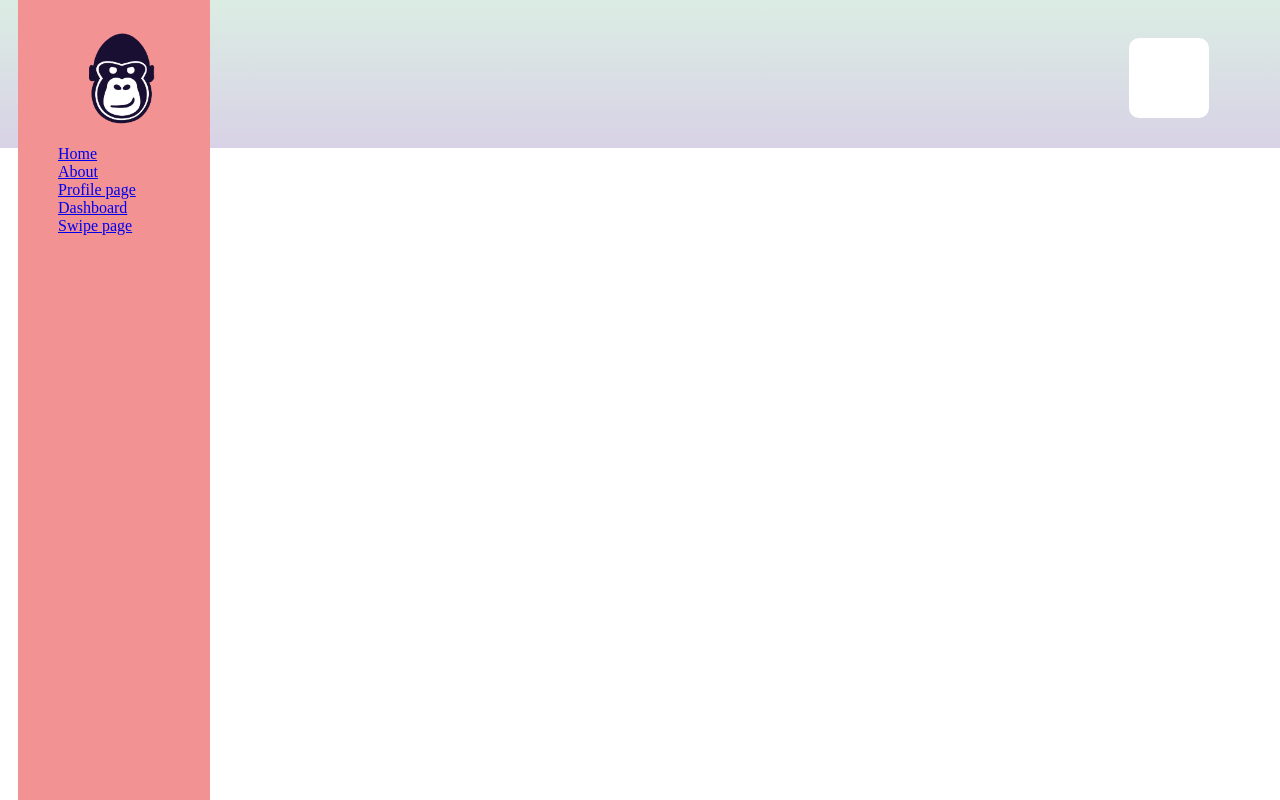
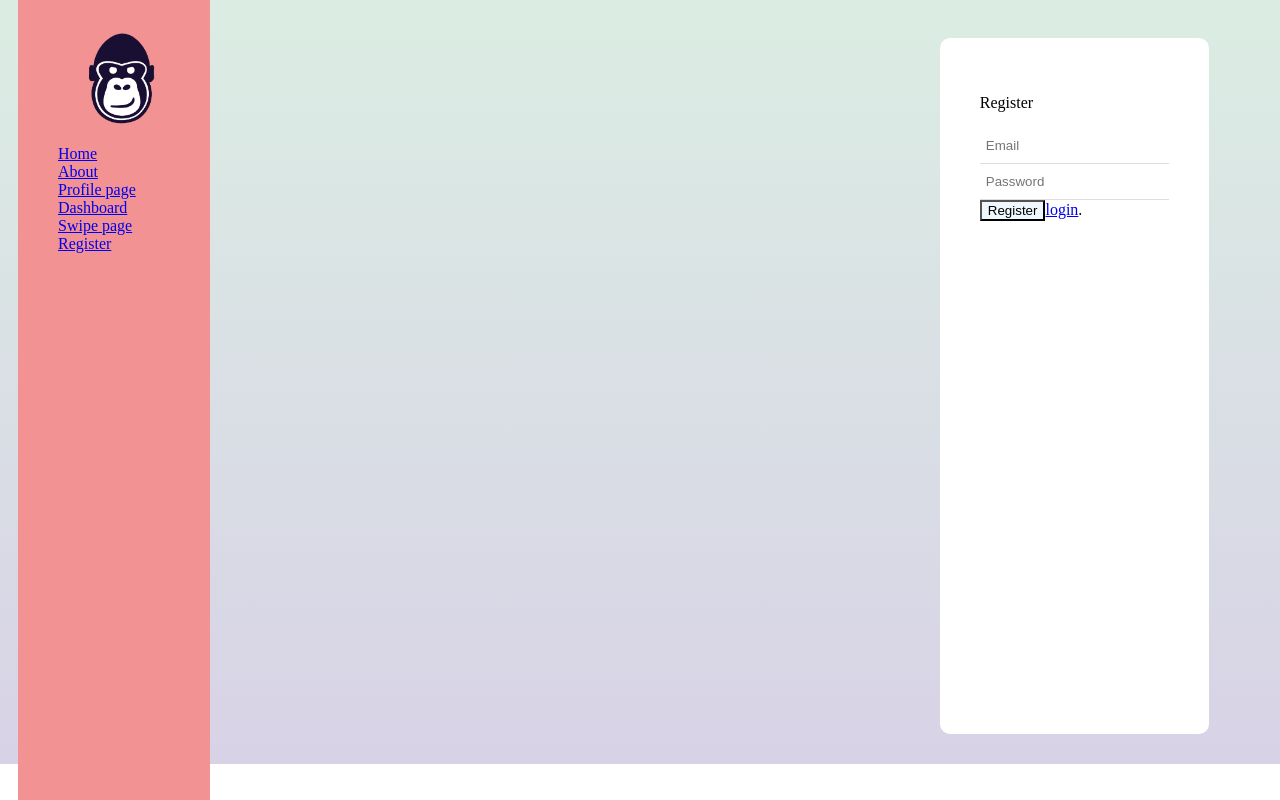
Before and after one commit to annevogel13/Smartie, a Vue app: page /Register in a window 1280 px wide. Built offline with nearby package versions, Linux system fonts and the light colour scheme; what vue3-apexcharts would draw is missing.

Commit message:
gebruikers registratie begin

```diff
--- a/src/App.vue
+++ b/src/App.vue
@@ -5,11 +5,12 @@
   <div class  = 'navbar'>
     <ul>
       <li><img alt="Logo Code Gorilla" class="logo" src="./assets/logo.png" width="125" height="125" /></li>
-    <li><router-link to ="/">Home</router-link></li>
-    <li><router-link to ="/About">About</router-link></li>
-    <li><router-link to ="/Profile"> Profile page</router-link></li>
-        <li><router-link to ="/Dashboard"> Dashboard</router-link></li>
-    <li><router-link to ="/Swipe"> Swipe page</router-link></li>
+      <li><router-link to ="/">Home</router-link></li>
+      <li><router-link to ="/About">About</router-link></li>
+      <li><router-link to ="/Profile"> Profile page</router-link></li>
+      <li><router-link to ="/Dashboard"> Dashboard</router-link></li>
+      <li><router-link to ="/Swipe"> Swipe page</router-link></li>
+      <li><router-link to ="/Register">Register</router-link></li>
     </ul>
   </div>
 
--- a/src/main.js
+++ b/src/main.js
@@ -9,6 +9,21 @@ import About from '@/views/About.vue'
 import Profile from '@/views/Profile.vue'
 import Swipe from '@/views/Swipe.vue'
 import Dashboard from '@/views/Dashboard.vue'
+import Register from '@/views/Register.vue'
+
+import { initializeApp } from "firebase/app";
+import { getAnalytics } from "firebase/analytics";
+
+const firebaseConfig = {
+    apiKey: "AIzaSyBz-GuAE6HSTl47j9VM0utLN_HWaYGP83Q",
+    authDomain: "smartie-v1.firebaseapp.com",
+    projectId: "smartie-v1",
+    storageBucket: "smartie-v1.appspot.com",
+    messagingSenderId: "719152514019",
+    appId: "1:719152514019:web:c6a2e869309966d42a56d6",
+    measurementId: "G-4YR0EWFPGV"
+    };
+
 
 const router = createRouter({
     history : createWebHistory(),
@@ -18,8 +33,13 @@ const router = createRouter({
         {path : '/Profile', name : 'MakeProfile', component : Profile},
         {path : '/Dashboard', name : 'Dashboard', component : Dashboard},
         {path : '/Swipe', name : 'Swipe', component : Swipe},
+        {path : '/Register', name : 'Register', component : Register }
     ]
 })
+
+const app_firebase = initializeApp(firebaseConfig);
+const analytics = getAnalytics(app_firebase);
+
 
 createApp(App)
 .use(router)
--- /dev/null
+++ b/src/views/Register.vue
@@ -0,0 +1,49 @@
+<script>
+
+export default {
+    name: "Register",
+    data() {
+        return {
+            email: "",
+            password: ""
+        };
+    },
+    methods: {
+        Register: function () {
+            firebase
+                .auth()
+                .createUserWithEmailAndPassword(this.email, this.password)
+                .then(
+                    user => {
+                        this.$router.replace("home");
+                    },
+                    err => {
+                        alert(err.message);
+                    }
+                )
+        }
+    }
+}
+</script>
+<template>
+    <div class="register">
+        <p>Register</p>
+        <input type="text" v-model="email" placeholder="Email">
+        <br>
+        <input type="password" v-model="password" placeholder="Password">
+        <br>
+        <button @click="signUp">Register</button>
+        <span>
+            <router-link to="/login">login</router-link>.
+        </span>
+    </div>
+</template>
+<style>
+
+.register{
+    float : center;
+    width : 100%;
+    height: 600px;
+}
+
+</style>
```
